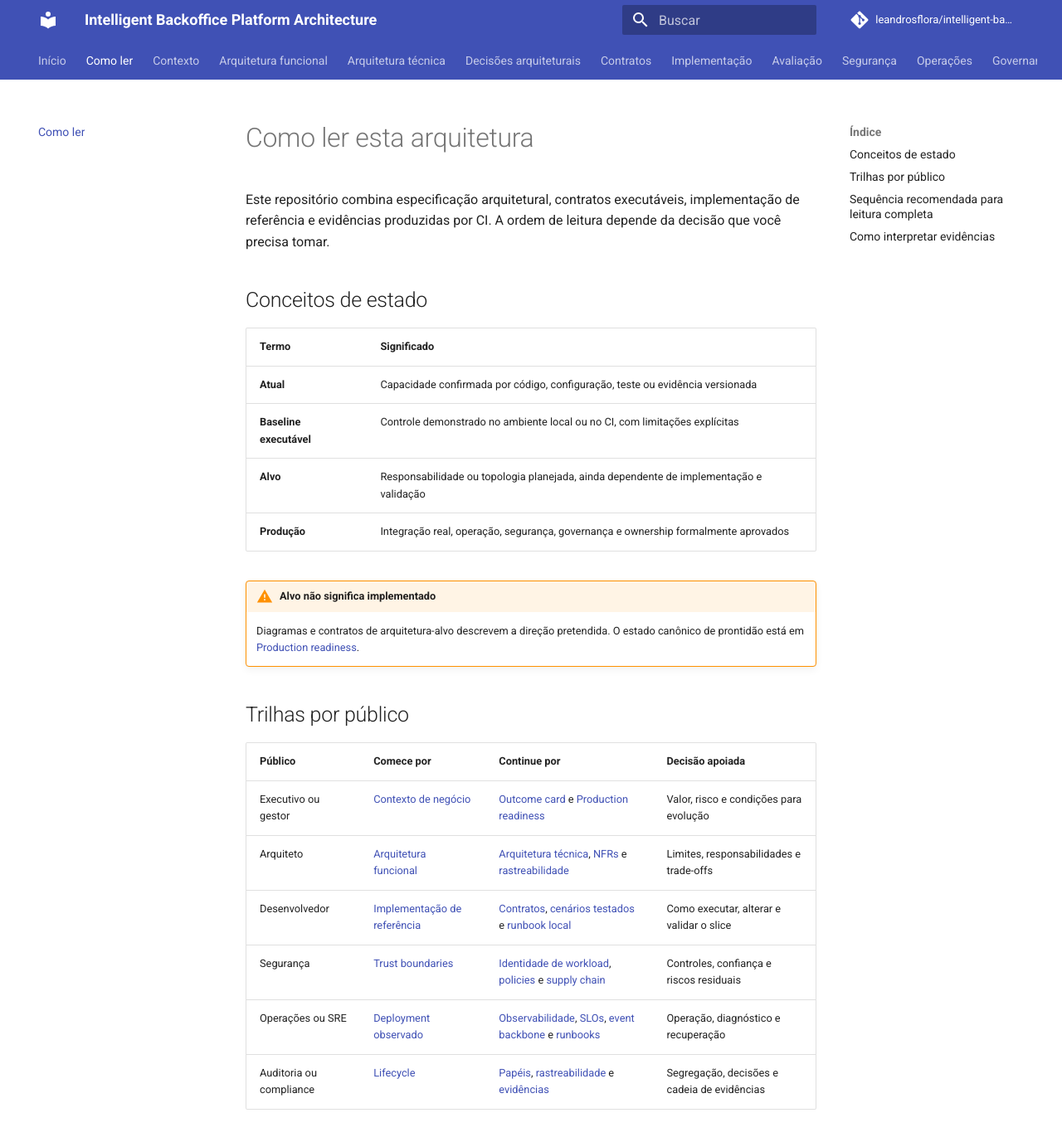
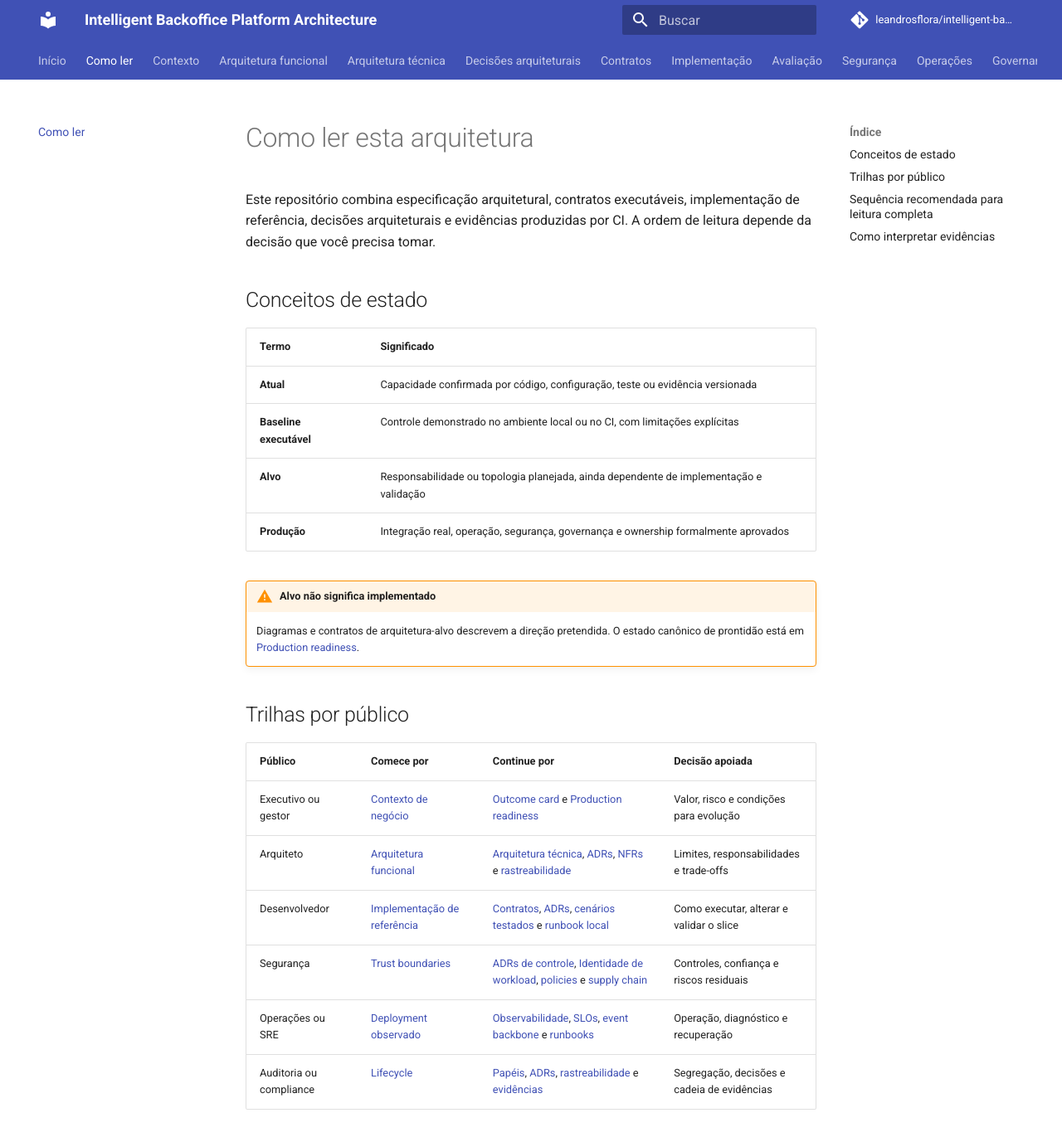
Before and after one commit to leandrosflora/intelligent-backoffice-platform-architecture, an MkDocs documentation site: the page built from docs/guide/how-to-read.md, in a window 1280 px wide and 1400 px high. Shown: the top 1377 px of the window at 83% size. Built offline with MkDocs 1.6.1 and Material for MkDocs 9.7.7, drawn with Linux system fonts in a browser that asks for light colours; comment, search, counter and statistics services are not loaded; some of the changed text lies outside the part shown.

Commit message:
Inclui ADRs nas trilhas de leitura

```diff
--- a/docs/guide/how-to-read.md
+++ b/docs/guide/how-to-read.md
@@ -1,6 +1,6 @@
 # Como ler esta arquitetura
 
-Este repositório combina especificação arquitetural, contratos executáveis, implementação de referência e evidências produzidas por CI. A ordem de leitura depende da decisão que você precisa tomar.
+Este repositório combina especificação arquitetural, contratos executáveis, implementação de referência, decisões arquiteturais e evidências produzidas por CI. A ordem de leitura depende da decisão que você precisa tomar.
 
 ## Conceitos de estado
 
@@ -19,11 +19,11 @@ Este repositório combina especificação arquitetural, contratos executáveis,
 | Público | Comece por | Continue por | Decisão apoiada |
 |---|---|---|---|
 | Executivo ou gestor | [Contexto de negócio](../context/business-context.md) | [Outcome card](../functional/outcome-card.md) e [Production readiness](../governance/production-readiness.md) | Valor, risco e condições para evolução |
-| Arquiteto | [Arquitetura funcional](../functional/index.md) | [Arquitetura técnica](../architecture/index.md), [NFRs](../functional/non-functional-requirements.md) e [rastreabilidade](../functional/traceability-matrix.md) | Limites, responsabilidades e trade-offs |
-| Desenvolvedor | [Implementação de referência](../implementation/index.md) | [Contratos](../contracts/index.md), [cenários testados](../implementation/test-scenarios.md) e [runbook local](../implementation/runbook.md) | Como executar, alterar e validar o slice |
-| Segurança | [Trust boundaries](../architecture/trust-boundaries.md) | [Identidade de workload](../security/workload-identity.md), [policies](../contracts/policies.md) e [supply chain](../security/supply-chain.md) | Controles, confiança e riscos residuais |
+| Arquiteto | [Arquitetura funcional](../functional/index.md) | [Arquitetura técnica](../architecture/index.md), [ADRs](../decisions/index.md), [NFRs](../functional/non-functional-requirements.md) e [rastreabilidade](../functional/traceability-matrix.md) | Limites, responsabilidades e trade-offs |
+| Desenvolvedor | [Implementação de referência](../implementation/index.md) | [Contratos](../contracts/index.md), [ADRs](../decisions/index.md), [cenários testados](../implementation/test-scenarios.md) e [runbook local](../implementation/runbook.md) | Como executar, alterar e validar o slice |
+| Segurança | [Trust boundaries](../architecture/trust-boundaries.md) | [ADRs de controle](../decisions/index.md), [Identidade de workload](../security/workload-identity.md), [policies](../contracts/policies.md) e [supply chain](../security/supply-chain.md) | Controles, confiança e riscos residuais |
 | Operações ou SRE | [Deployment observado](../architecture/deployment-observed-baseline.md) | [Observabilidade](../operations/observability.md), [SLOs](../operations/slos.md), [event backbone](../operations/eventing.md) e [runbooks](../operations/index.md) | Operação, diagnóstico e recuperação |
-| Auditoria ou compliance | [Lifecycle](../functional/case-lifecycle.md) | [Papéis](../functional/roles-and-responsibilities.md), [rastreabilidade](../functional/traceability-matrix.md) e [evidências](../governance/production-readiness.md) | Segregação, decisões e cadeia de evidências |
+| Auditoria ou compliance | [Lifecycle](../functional/case-lifecycle.md) | [Papéis](../functional/roles-and-responsibilities.md), [ADRs](../decisions/index.md), [rastreabilidade](../functional/traceability-matrix.md) e [evidências](../governance/production-readiness.md) | Segregação, decisões e cadeia de evidências |
 
 ## Sequência recomendada para leitura completa
 
@@ -44,9 +45,10 @@ Uma afirmação arquitetural deve apontar para pelo menos um dos seguintes eleme
 
 - código ou configuração versionada;
 - contrato OpenAPI, AsyncAPI, JSON Schema ou policy;
+- ADR vigente;
 - teste positivo e negativo;
 - relatório ou artifact produzido pelo CI;
 - métrica, SLO ou runbook;
 - owner técnico e funcional.
 
-A [matriz de rastreabilidade](../functional/traceability-matrix.md) conecta necessidades, capacidades, regras, estados, contratos, eventos, policies e evidências.
+A [matriz de rastreabilidade](../functional/traceability-matrix.md) conecta necessidades, capacidades, regras, estados, contratos, eventos, policies e evidências. Os [ADRs](../decisions/index.md) registram os trade-offs e as condições que sustentam essas escolhas.
```
Also changed, not shown: other parts of docs/guide/how-to-read.md (+5 -4 lines).
